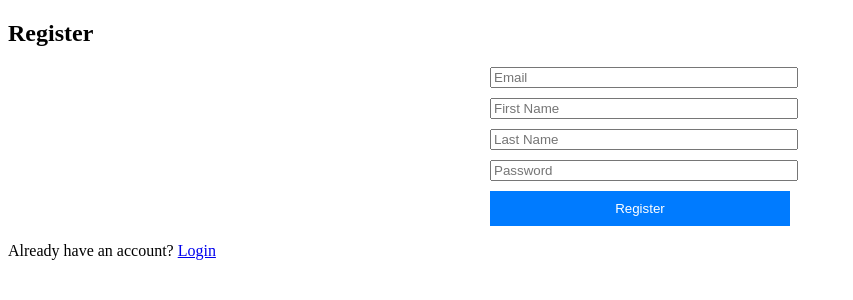
After one commit to Shivanii7/ACIT2911-Agile, a Flask app: page /register in a window 1280 px wide. The commit adds this page. Shown: the top 300 px of the page, without its empty margins (0-853 px from the left). Run offline with Flask 3, Linux system fonts and the light colour scheme.

Commit message:
add ability to register and login

```diff
--- a/main.py
+++ b/main.py
@@ -1,8 +1,8 @@
 
-from flask import Flask, redirect, render_template, request, url_for
+from flask import Flask, redirect, render_template, request, url_for, session
 from pathlib import Path
 from db import db
-from models import Expenses
+from models import Expenses, Customers
 
 app = Flask(__name__)
 
@@ -11,11 +11,18 @@ app.instance_path = Path('data').resolve()
 
 db.init_app(app)
 
+app.secret_key = 'super'
 
 @app.route("/")
+def index():
+    if 'cid' in session:
+        return redirect(url_for('homepage'))
+    else:
+        return redirect(url_for('login'))
+
+@app.route("/home")
 def homepage():
-    return render_template("base.html")
-
+     return render_template("base.html")
 
 @app.route("/expenses")
 def expense_homepage():
@@ -61,6 +68,37 @@ def expense_delete(id):
     db.session.commit()
     return redirect(url_for("homepage"))
 
+@app.route("/register", methods=['GET', 'POST'])
+def register():
+    if request.method == 'POST':
+        email = request.form['email']
+        password = request.form['password']
+        first_name = request.form['first_name']
+        last_name = request.form['last_name']
+        user = Customers(email=email, password=password, first_name=first_name, last_name=last_name)
+        db.session.add(user)
+        db.session.commit()
+        return redirect(url_for('login'))
+    return render_template("register.html")
+
+@app.route("/login", methods=['GET', 'POST'])
+def login():
+    if request.method == 'POST':
+        email = request.form['email']
+        password = request.form['password']
+        user = db.session.query(Customers).filter_by(email=email).first()
+        if user.password == password:
+            return redirect(url_for('homepage'))
+        return redirect(url_for('login'))
+    return render_template("login.html")
+
+@app.route("/logout")
+def logout():
+    session.pop('email', None)
+    return redirect(url_for('login'))
+
+
+
 
 if __name__ == '__main__':
     app.run(debug=True, port=3000)
--- a/templates/base.html
+++ b/templates/base.html
@@ -19,6 +19,9 @@
           </ul>
         </nav>
       </aside>
+      <button>
+        <a href="{{ url_for('logout') }}">Logout</a>
+      </button>
       {% block content %}
       <h1>Dashboard</h1>
       <!-- This is a dashboard welcoming user, and providing links to homepage and expense page. -->
@@ -26,5 +29,6 @@
 
 
       {% endblock %}
+
   </body>
 </html>
--- /dev/null
+++ b/templates/register.html
@@ -0,0 +1,40 @@
+<!DOCTYPE html>
+<html lang="en">
+<head>
+    <meta charset="UTF-8">
+    <meta name="viewport" content="width=device-width, initial-scale=1.0">
+    <title>Register</title>
+    <style>
+        form {
+            max-width: 300px;
+            margin: auto;
+        }
+        input {
+            width: 100%;
+            margin-bottom: 10px;
+        }
+        button {
+            width: 100%;
+            background-color: #007bff;
+            color: white;
+            padding: 10px;
+            border: none;
+            cursor: pointer;
+        }
+        button:hover {
+            background-color: #0056b3;
+        }
+    </style>
+</head>
+<body>
+    <h2>Register</h2>
+    <form action="/register" method="POST">
+        <input type="email" name="email" placeholder="Email" required>
+        <input type="text" name="first_name" placeholder="First Name" required>
+        <input type="text" name="last_name" placeholder="Last Name" required>
+        <input type="password" name="password" placeholder="Password" required>
+        <button type="submit">Register</button>
+    </form>
+    <p>Already have an account? <a href="/login">Login</a></p>
+</body>
+</html>
```
Also changed, not shown: templates/login.html (added, +40 -0 lines), data/data.db.
